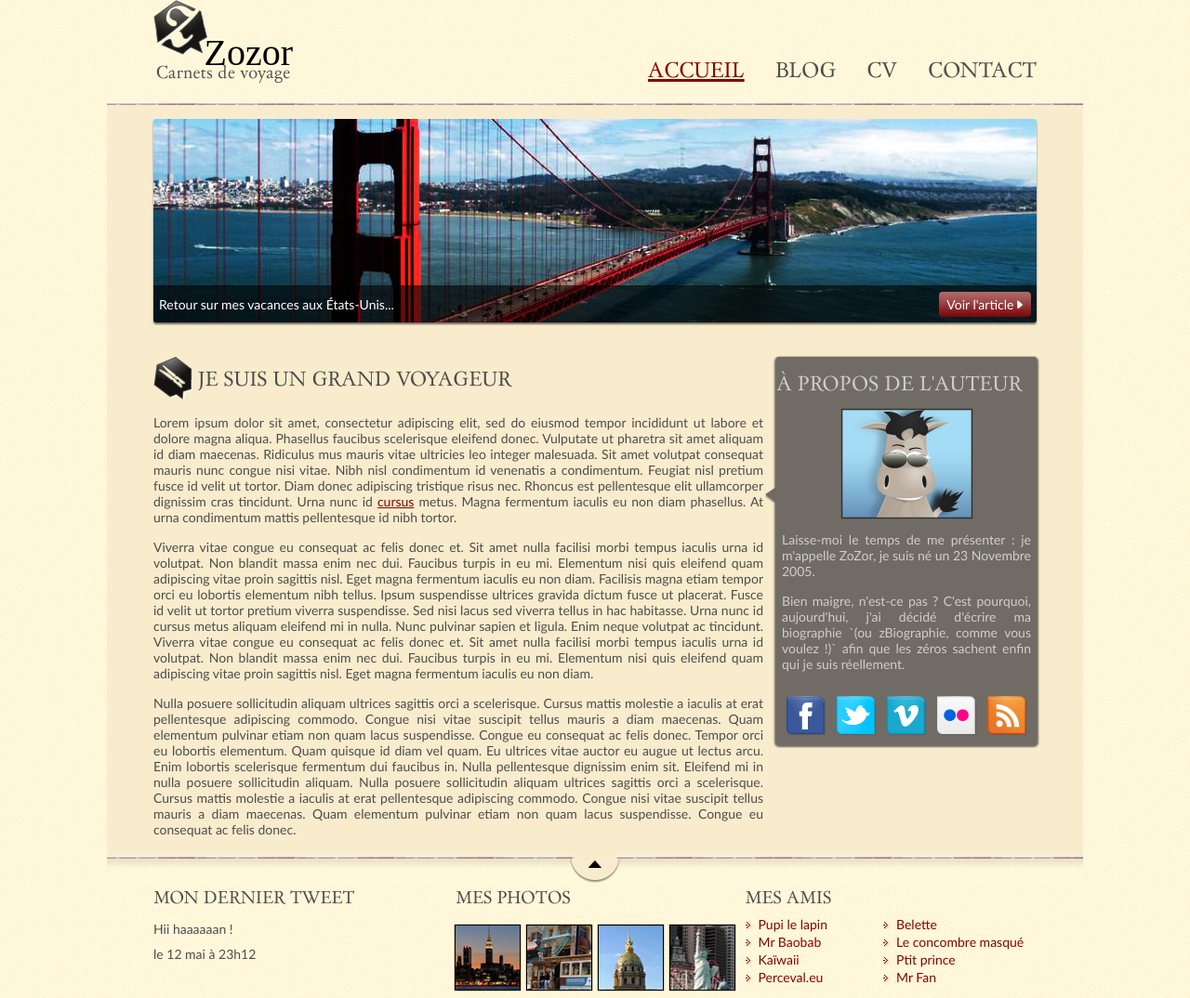
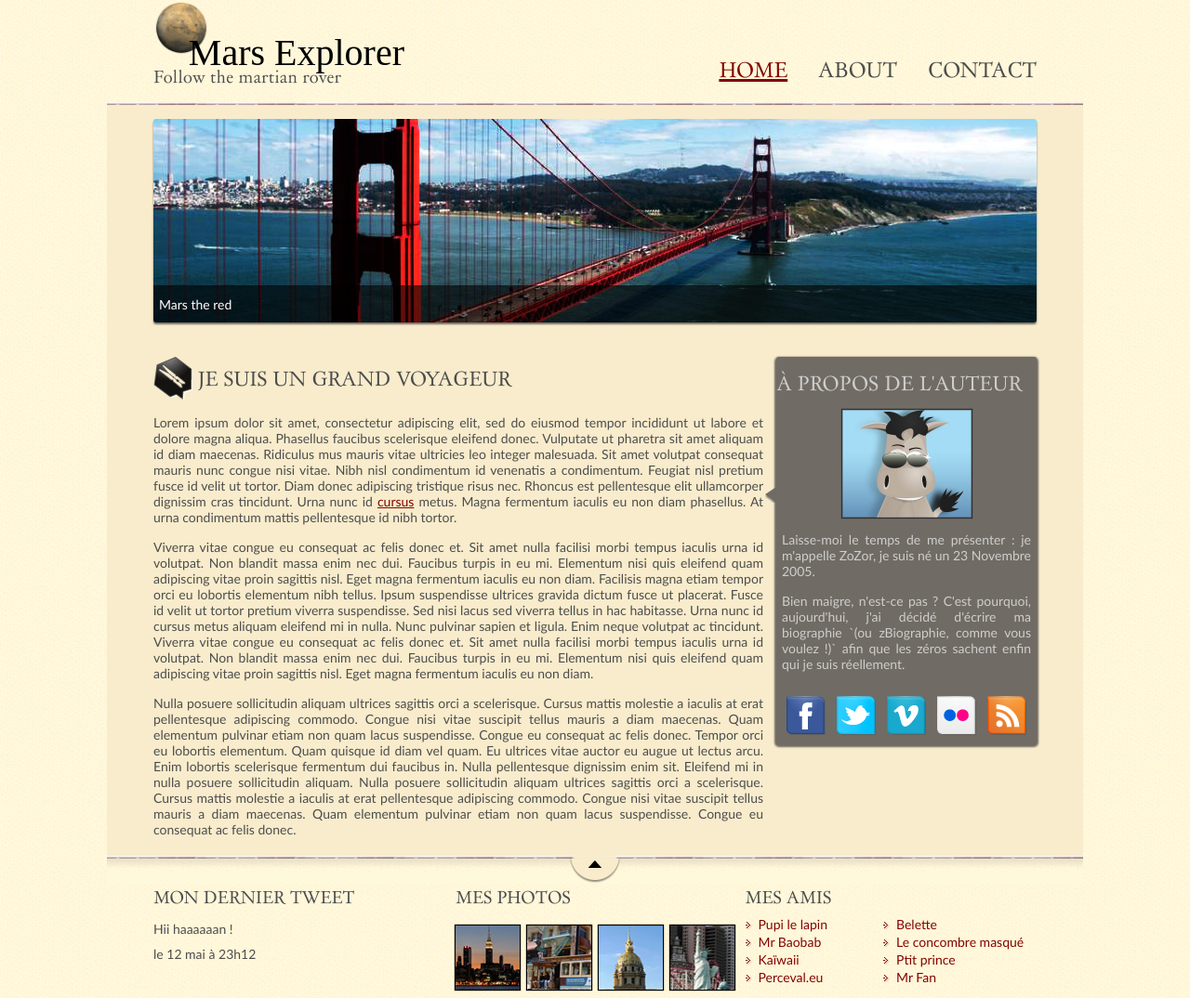
Before and after one commit to bakakoozin/Zozor, a plain HTML site: page index.html in a window 1280 px wide. Shown: the top 1074 px of the page at 93% size. Drawn offline with Linux system fonts and the light colour scheme; files whose address does not match are found by name.

Commit message:
begining transformation to mars explorer the martian rover

```diff
--- a/index.html
+++ b/index.html
@@ -3,7 +3,7 @@
 
 <head>
     <meta charset="utf-8" >
-    <title>Accueil - ZoZor Carnets de voyage</title>
+    <title>Accueil - Mars Explorer the martian rover</title>
     <link rel="stylesheet" href="style/style.css">
     <link rel="stylesheet" href="style/header.css" >
     <link rel="stylesheet" href="style/bandeau.css">
@@ -18,15 +18,14 @@
         <nav>
             <div class="container-logo-title">
                 <div class="logo-title">
-                    <img src="images/zozor_logo.png" alt="logo de Zozor">
-                    <div class="title-name">Zozor</div>
+                    <img src="images/mars_logo.png" alt="planète Mars">
+                    <div class="title-name">Mars Explorer</div>
                 </div>
-                <div class="site-title">Carnets de voyage</div>
+                <div class="site-title">Follow the martian rover</div>
             </div>
             <div class="menu-container">
-                <div class="menu">ACCUEIL</div>
-                <div class="menu">BLOG</div>
-                <div class="menu">CV</div>
+                <div class="menu">HOME</div>
+                <div class="menu">ABOUT</div>
                 <div class="menu">CONTACT</div>
             </div>
         </nav>
@@ -35,8 +34,7 @@
     <main>
         <div class="banner"><img src="images/sanfrancisco.jpg" alt="photo de San Francisco">
             <div class="dark">
-                <a>Retour sur mes vacances aux États-Unis...</a>
-                <div class="button-article">Voir l'article <img src="images/flecheblanchedroite.png" alt="petite flèche blanche vers la droite"></div>
+                <a>Mars the red</a>
             </div>
         </div>
         <section>
--- a/style/bandeau.css
+++ b/style/bandeau.css
@@ -8,12 +8,6 @@
 
 .banner img {
     border-radius: 3px;
-}
-
-.button-article {
-    background-image: url(../images/fond_degraderouge.png);
-    padding: 5px 8px 5px 8px;
-    border-radius: 4px;
 }
 
 .dark {
--- a/style/header.css
+++ b/style/header.css
@@ -10,7 +10,7 @@
     display: flex;
     position: relative;
     height: 65px;
-    width: 150px;
+    width: 270px;
     padding-bottom: 40px;
 }
 
@@ -19,6 +19,8 @@
     position: absolute;
     top: 0;
     left: 0;
+    height: 60px;
+    width: 60px;
 }
 
 .title-name {
@@ -38,7 +40,8 @@
     font-weight:500;
     position: absolute;
     bottom: 0;
-    padding: 5px 0px 20px 0px;
+    left: 0;
+    padding: 5px 0px 15px 0px;
 }
 
 .menu-container {
```
Also changed, not shown: images/mars_logo.png (added).
